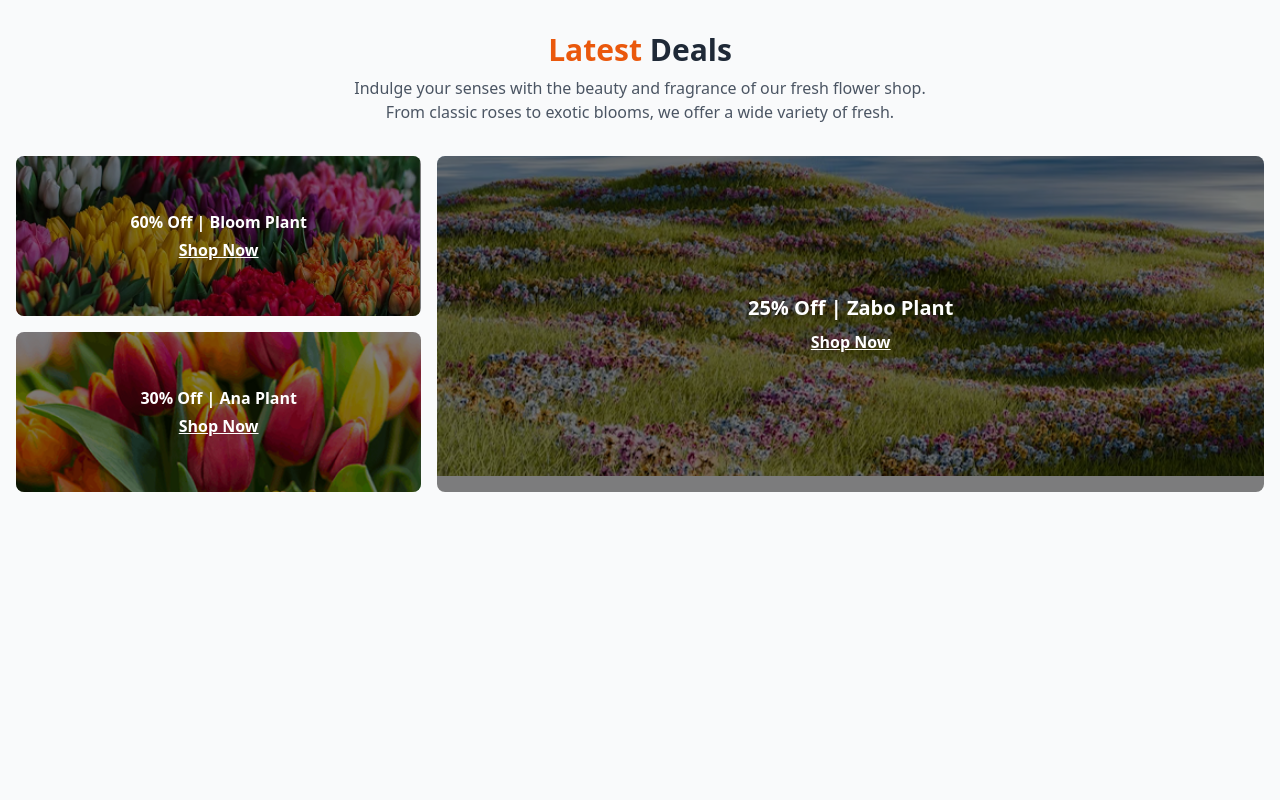
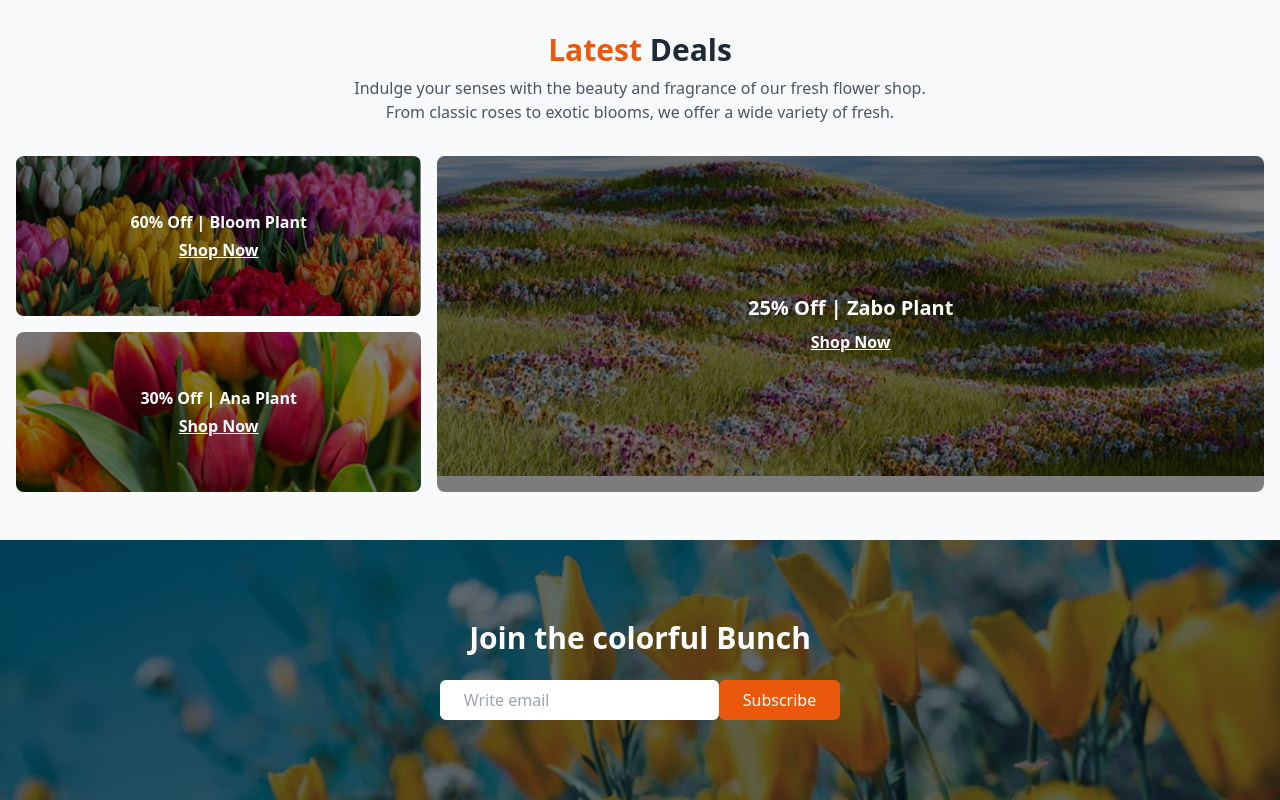
Before and after one commit to jonaidjp/my-second-assignment, a plain HTML site: page index.html in a window 1280 px wide. Shown: the part 2258-3058 px from the top of the page. Before the commit the page ends 2798 px from the top, so only its background shows below. Drawn offline with nearby package versions, Linux system fonts and the light colour scheme.

Commit message:
messages

```diff
--- a/index.html
+++ b/index.html
@@ -163,5 +163,16 @@
       </div>
     </div>
   </section>
+  <!-- Join Section -->
+
+<section class="relative py-20 px-4 text-white text-center bg-cover bg-center" style="background-image: url('assets/news-letter-bg.png?w=740');">
+    <div class="bg-black bg-opacity-40 absolute inset-0"></div>
+    <div class="relative z-10 max-w-xl mx-auto">
+      <h2 class="text-3xl font-bold mb-6">Join the colorful Bunch</h2>
+      <div class="flex flex-col sm:flex-row items-center justify-center max-w-xl ">
+        <input type="email" placeholder="Write email" class=" bg-white w-full sm:w-auto px-6 py-2 rounded-md text-gray-800 focus:outline-none" /><button class="bg-orange-600 hover:bg-orange-700 text-white px-6 py-2 rounded-md">Subscribe</button>
+      </div>
+    </div>
+  </section>
 
 </body></html>
```
